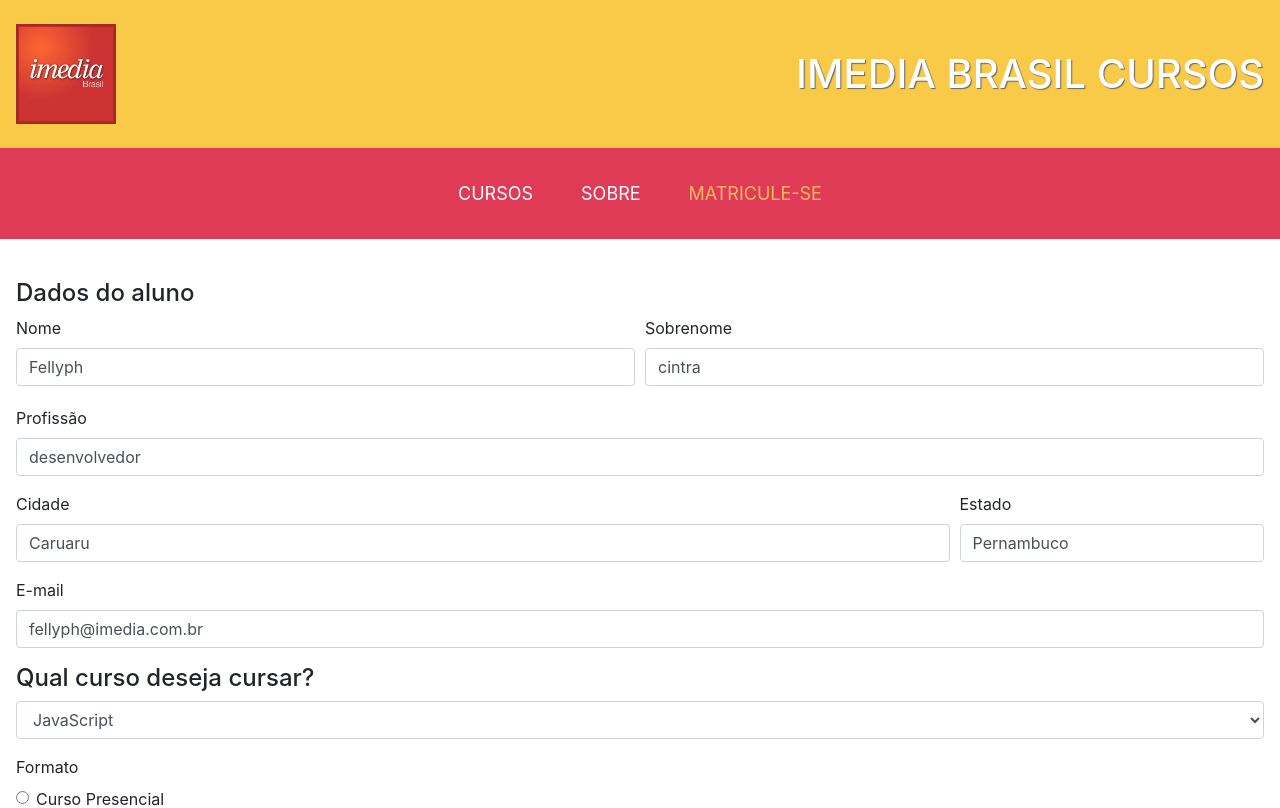
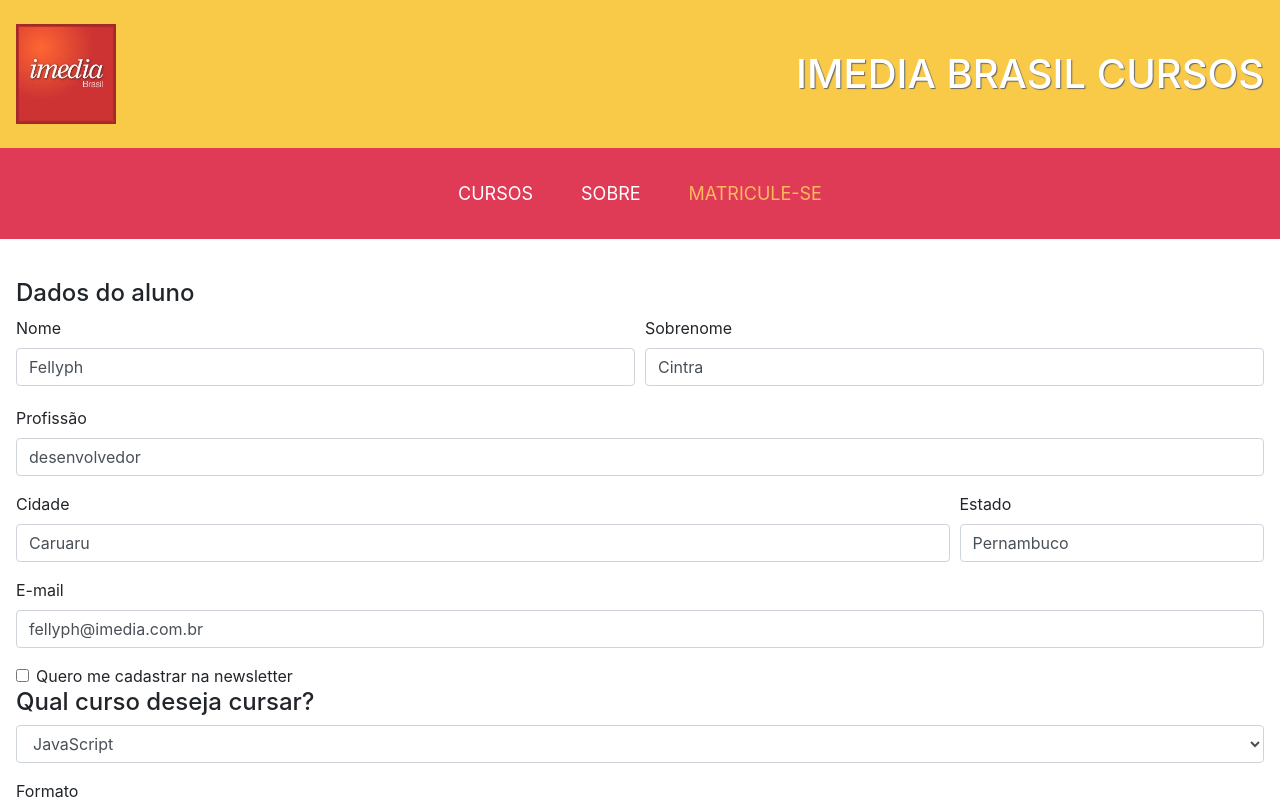
Before and after one commit to fellyph/angular-forms-curso, an Angular app: page /inscricao in a window 1280 px wide. Shown: the top 808 px of the page. Built offline with nearby package versions, Linux system fonts and the light colour scheme.

Commit message:
adding binding checkbox

```diff
--- a/src/app/inscricao/inscricao.component.html
+++ b/src/app/inscricao/inscricao.component.html
@@ -59,6 +59,11 @@
         placeholder="Digite seu e-mail" />
   </div>
 
+  <div class="form-check">
+    <input type="checkbox" class="form-check-input" name="newsletter" [(ngModel)]="aluno.newsletter">
+    <label class="form-check-label">Quero me cadastrar na newsletter</label>
+  </div>
+
   <h4>Qual curso deseja cursar?</h4>
   <div class="form-group">
     <select class="form-control" id="curso">
--- a/src/app/inscricao/inscricao.component.ts
+++ b/src/app/inscricao/inscricao.component.ts
@@ -12,7 +12,7 @@ export class InscricaoComponent implements OnInit {
   public aluno: Aluno;
 
   constructor() {
-    this.aluno = new Aluno('Fellyph', 'cintra', 'desenvolvedor', 'Caruaru', 'Pernambuco', 'fellyph@imedia.com.br');
+    this.aluno = new Aluno('Fellyph', 'Cintra', 'desenvolvedor', 'Caruaru', 'Pernambuco', 'fellyph@imedia.com.br');
   }
 
   ngOnInit() {
--- a/src/app/models/aluno.model.ts
+++ b/src/app/models/aluno.model.ts
@@ -6,6 +6,7 @@ export class Aluno {
   public cidade: String;
   public estado: String;
   public email: String;
+  public newsletter = false;
 
   constructor( nome: String, sobrenome: String, profissao: String , cidade: String, estado: String , email: String ) {
     this.nome = nome;
```
